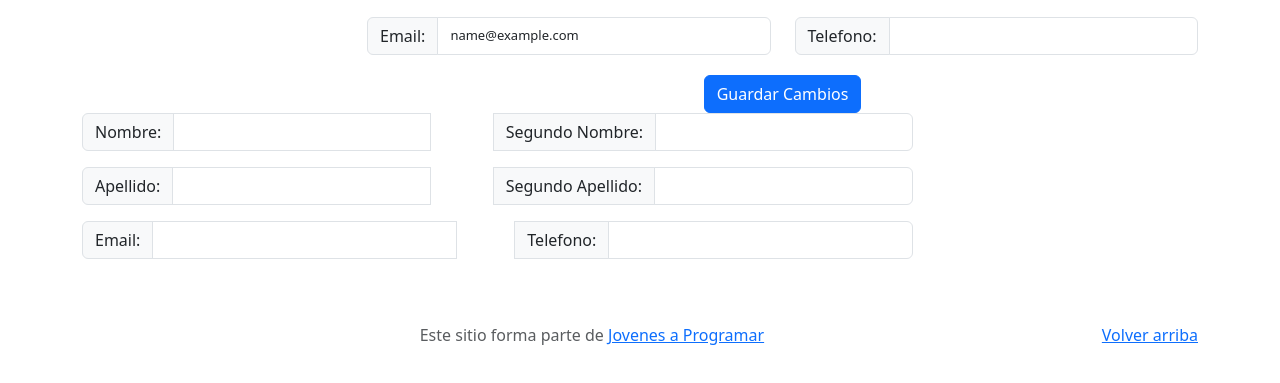
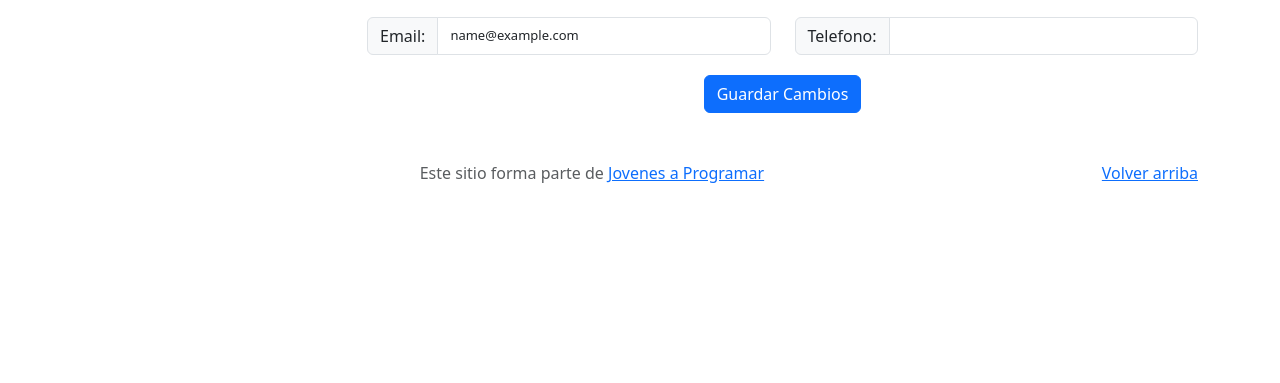
Before and after one commit to sofiamagdaleno/prueba-proyecto, a plain HTML site: page my-profile.html in a window 1280 px wide. Shown: the part 379-762 px from the top of the page. Drawn offline with nearby package versions, Linux system fonts and the light colour scheme; sample sign-in values are in the browser's storage.

Commit message:
Update my-profile.html
borre duplicado

```diff
--- a/my-profile.html
+++ b/my-profile.html
@@ -57,7 +57,7 @@
               <div class="col-md-6" id="campos">
                 <div class="input-group">
                   <span class="input-group-text">Segundo Nombre:</span>
-                  <input type="text" id="secondName" class="form-control" aria-label="Sizing example input" aria-describedby="inputGroup-sizing-default" required>
+                  <input type="text" id="secondName" class="form-control" aria-label="Sizing example input" aria-describedby="inputGroup-sizing-default">
                 </div>
               </div>
               <div class="col-md-6" id="campos">
@@ -69,19 +69,19 @@
               <div class="col-md-6" id="campos">
                 <div class="input-group">
                   <span class="input-group-text">Segundo Apellido:</span>
-                  <input type="text" id="secondLastName" class="form-control" aria-label="Sizing example input" aria-describedby="inputGroup-sizing-default" required>
+                  <input type="text" id="secondLastName" class="form-control" aria-label="Sizing example input" aria-describedby="inputGroup-sizing-default">
                 </div>
               </div>
               <div class="col-md-6" id="campos">
                 <div class="input-group">
                   <span class="input-group-text">Email:</span>
-                  <input type="email" id="email" class="form-control" aria-label="Sizing example input" aria-describedby="inputGroup-sizing-default" placeholder="name@japmail.com" required>
+                  <input type="email" id="email" class="form-control" aria-label="Sizing example input" aria-describedby="inputGroup-sizing-default" placeholder="" required>
                 </div>
               </div>
               <div class="col-md-6" id="campos">
                 <div class="input-group">
                   <span class="input-group-text">Telefono:</span>
-                  <input type="tel" id="tel" class="form-control" aria-label="Sizing example input" aria-describedby="inputGroup-sizing-default" required>
+                  <input type="tel" id="tel" class="form-control" aria-label="Sizing example input" aria-describedby="inputGroup-sizing-default">
                 </div>
               </div>
               <div class="col-md-12">
@@ -89,33 +89,6 @@
               </div>
             </div>
           </div>
-    <br><br>
-    <div class="col-md-9">
-    <div class="input-group mb-3" id="campos">
-        <span class="input-group-text" id="name">Nombre:</span>
-        <input type="text" class="form-control" aria-label="Sizing example input" aria-describedby="inputGroup-sizing-default" required>
-        &nbsp;&nbsp;&nbsp;&nbsp;&nbsp;&nbsp;&nbsp;&nbsp;&nbsp;&nbsp;&nbsp;&nbsp;&nbsp;&nbsp;&nbsp;
-            <span class="input-group-text" id="secondName">Segundo Nombre:</span>
-            <input type="text" class="form-control" aria-label="Sizing example input" aria-describedby="inputGroup-sizing-default">
-
-    </div>
-
-      <div class="input-group mb-3" id="campos">
-        <span class="input-group-text" id="lastName">Apellido:</span>
-        <input type="text" class="form-control" aria-label="Sizing example input" aria-describedby="inputGroup-sizing-default" required>
-        &nbsp;&nbsp;&nbsp;&nbsp;&nbsp;&nbsp;&nbsp;&nbsp;&nbsp;&nbsp;&nbsp;&nbsp;&nbsp;&nbsp;&nbsp;
-        <span class="input-group-text" id="secondLastName">Segundo Apellido:</span>
-        <input type="text" class="form-control" aria-label="Sizing example input" aria-describedby="inputGroup-sizing-default">
-
-    </div>
-      <div class="input-group mb-3" id="campos">
-        <span class="input-group-text" id="email">Email:</span>
-        <input type="email" class="form-control" aria-label="Sizing example input" aria-describedby="inputGroup-sizing-default" placeholder="" required>
-        &nbsp;&nbsp;&nbsp;&nbsp;&nbsp;&nbsp;&nbsp;&nbsp;&nbsp;&nbsp;&nbsp;&nbsp;&nbsp;&nbsp;
-        <span class="input-group-text" id="tel">Telefono:</span>
-        <input type="tel" class="form-control" aria-label="Sizing example input" aria-describedby="inputGroup-sizing-default">
-      </div>
-      </div>
         </div>
       </div>
     </form>
```
